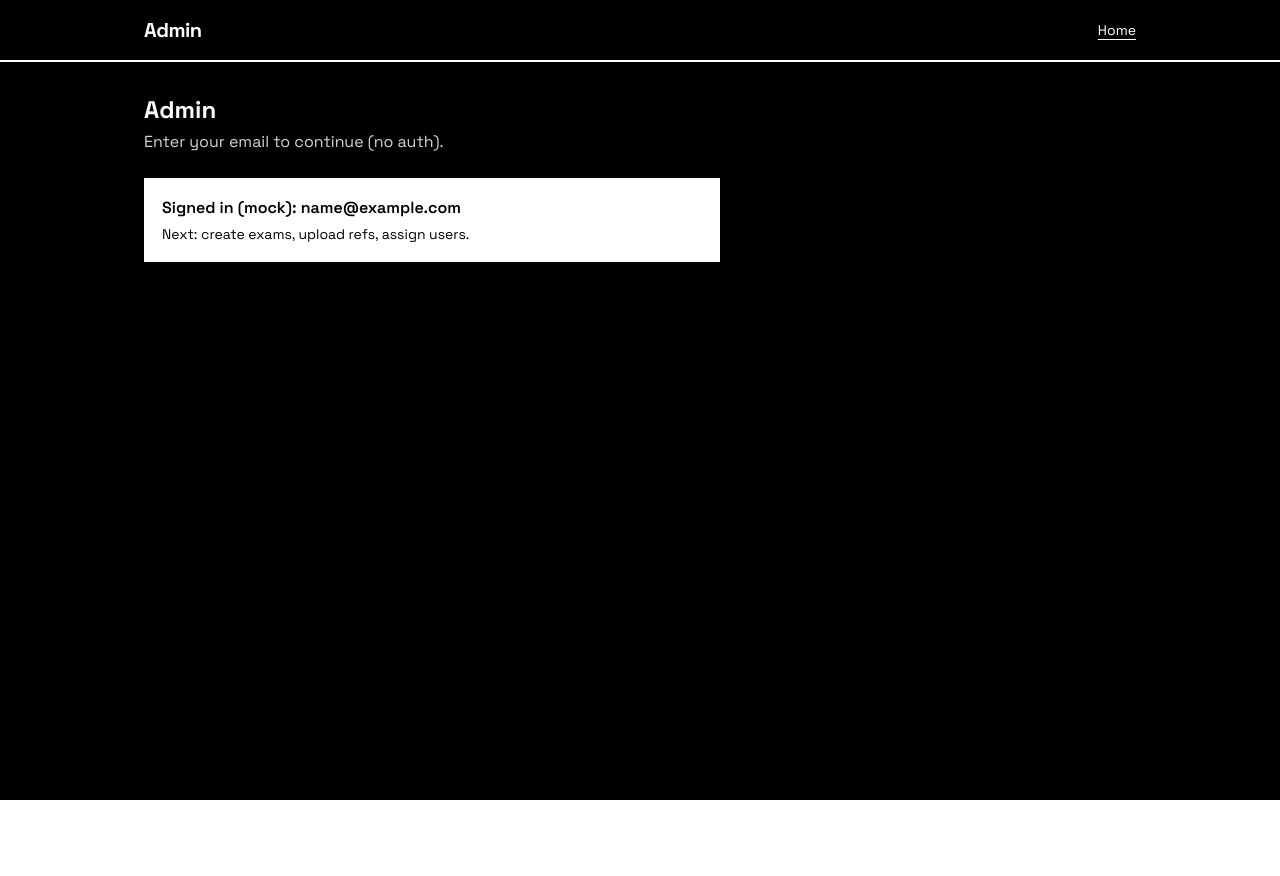
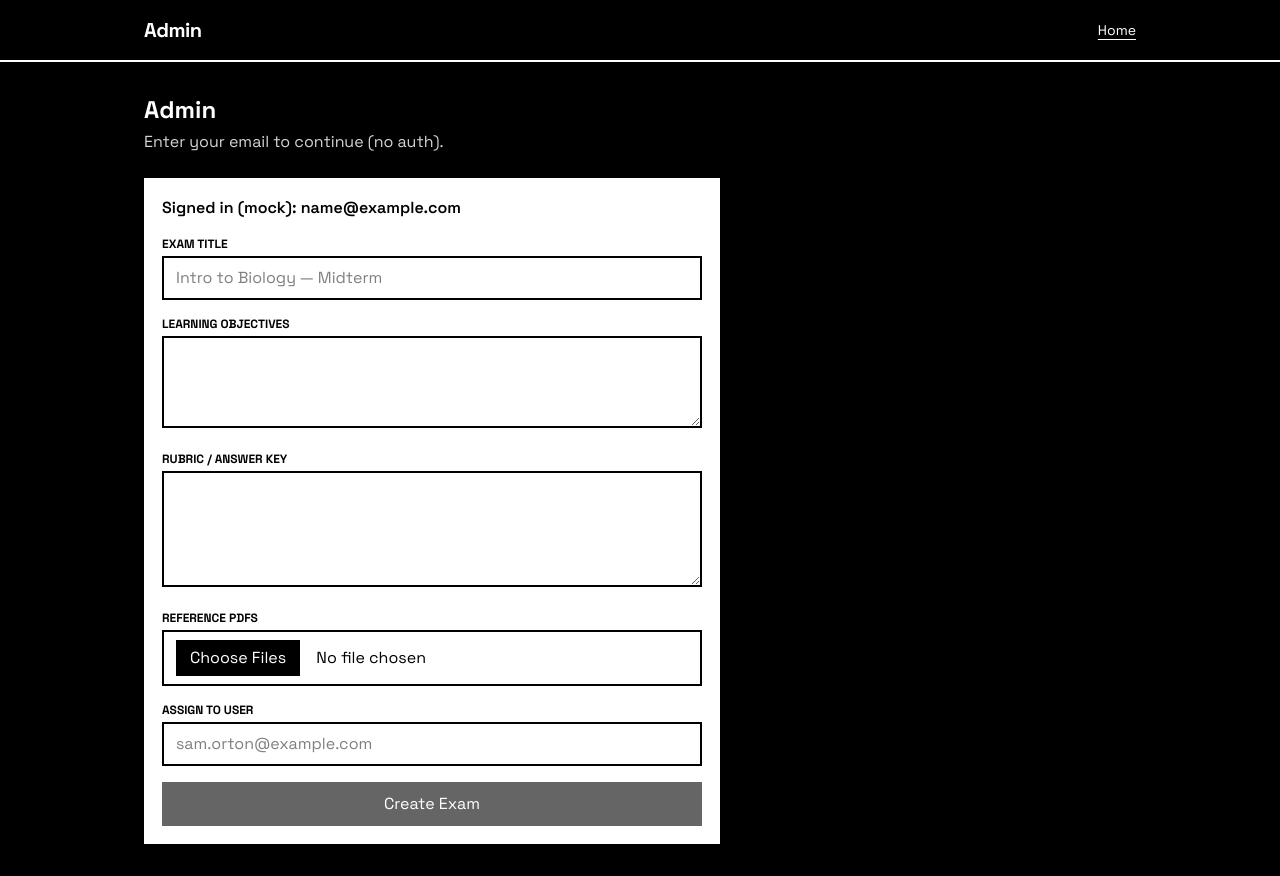
Before and after one commit to haloweavedev/gurubot, a Next.js app: page /admin in a window 1280 px wide. Both pictures are taken after typing "name@example.com" into the empty fields and a click on the button "Enter Admin Portal". Before the commit the page ends 800 px from the top, so only its background shows below. Built offline with nearby package versions, Linux system fonts and the light colour scheme.

Commit message:
feat(admin): upload PDFs to Supabase bucket and create exams; feat(api): /api/exams and /api/exams/[id]/plan to generate learning path via OpenAI; chore(env): add public Supabase vars; chore(prisma): add plan Json field

```diff
--- a/app/admin/page.tsx
+++ b/app/admin/page.tsx
@@ -1,7 +1,8 @@
 "use client";
 
-import { Suspense, useState } from "react";
+import { Suspense, useMemo, useState } from "react";
 import { useSearchParams } from "next/navigation";
+import { getSupabaseClient } from "@/lib/supabase/client";
 
 export default function AdminPage() {
   return (
@@ -15,6 +16,20 @@ function AdminInner() {
   const params = useSearchParams();
   const [email, setEmail] = useState<string>(params.get("user") ?? "");
   const [confirmed, setConfirmed] = useState(false);
+  const [title, setTitle] = useState("");
+  const [objectives, setObjectives] = useState("");
+  const [rubric, setRubric] = useState("");
+  const [assignee, setAssignee] = useState("");
+  const [files, setFiles] = useState<FileList | null>(null);
+  const [saving, setSaving] = useState(false);
+
+  const canSubmit = useMemo(() => !!title && (files?.length ?? 0) > 0, [title, files]);
+
+  function randId(len = 8) {
+    const arr = new Uint8Array(len);
+    crypto.getRandomValues(arr);
+    return Array.from(arr, (b) => b.toString(16).padStart(2, "0")).join("");
+  }
 
   return (
     <div className="max-w-xl">
@@ -47,9 +62,106 @@ function AdminInner() {
         </form>
       ) : (
         <div className="mt-6">
-          <div className="bg-white text-black p-4 border-2 border-white">
+          <div className="bg-white text-black p-4 border-2 border-white space-y-4">
             <p className="font-semibold">Signed in (mock): {email}</p>
-            <p className="text-sm mt-1">Next: create exams, upload refs, assign users.</p>
+            <form
+              className="grid gap-4"
+              onSubmit={async (e) => {
+                e.preventDefault();
+                if (!files || files.length === 0) return;
+                setSaving(true);
+                try {
+                  const supabase = getSupabaseClient();
+                  const uploaded: { name: string; mimeType: string; url: string }[] = [];
+                  for (const f of Array.from(files)) {
+                    const key = `${email || 'admin'}/${Date.now()}-${randId(6)}-${f.name}`;
+                    const { error } = await supabase.storage.from("exams").upload(key, f, {
+                      upsert: false,
+                      contentType: f.type,
+                    });
+                    if (error) throw error;
+                    const { data } = supabase.storage.from("exams").getPublicUrl(key);
+                    uploaded.push({ name: f.name, mimeType: f.type || "application/octet-stream", url: data.publicUrl });
+                  }
+
+                  const res = await fetch("/api/exams", {
+                    method: "POST",
+                    headers: { "Content-Type": "application/json" },
+                    body: JSON.stringify({ title, objectives, rubric, assignee, documents: uploaded }),
+                  });
+                  if (!res.ok) throw new Error("Failed to create exam");
+                  const out = await res.json();
+                  // Fire-and-forget planning job
+                  fetch(`/api/exams/${out.id}/plan`, { method: "POST" }).catch(() => {});
+                  alert(`Exam created (#${out.id}). Planning started. Documents: ${uploaded.length}`);
+                  setTitle("");
+                  setObjectives("");
+                  setRubric("");
+                  setAssignee("");
+                  setFiles(null);
+                } catch (err) {
+                  const message = err instanceof Error ? err.message : "Upload failed";
+                  alert(message);
+                } finally {
+                  setSaving(false);
+                }
+              }}
+            >
+              <div>
+                <label className="block text-xs uppercase font-bold">Exam Title</label>
+                <input
+                  value={title}
+                  onChange={(e) => setTitle(e.target.value)}
+                  placeholder="Intro to Biology — Midterm"
+                  className="mt-1 w-full border-2 border-black px-3 py-2"
+                  required
+                />
+              </div>
+              <div>
+                <label className="block text-xs uppercase font-bold">Learning Objectives</label>
+                <textarea
+                  value={objectives}
+                  onChange={(e) => setObjectives(e.target.value)}
+                  rows={3}
+                  className="mt-1 w-full border-2 border-black px-3 py-2"
+                />
+              </div>
+              <div>
+                <label className="block text-xs uppercase font-bold">Rubric / Answer Key</label>
+                <textarea
+                  value={rubric}
+                  onChange={(e) => setRubric(e.target.value)}
+                  rows={4}
+                  className="mt-1 w-full border-2 border-black px-3 py-2"
+                />
+              </div>
+              <div>
+                <label className="block text-xs uppercase font-bold">Reference PDFs</label>
+                <input
+                  type="file"
+                  accept="application/pdf,application/vnd.openxmlformats-officedocument.wordprocessingml.document,application/vnd.openxmlformats-officedocument.presentationml.presentation,application/msword,application/vnd.ms-powerpoint"
+                  multiple
+                  onChange={(e) => setFiles(e.currentTarget.files)}
+                  className="mt-1 block w-full border-2 border-black px-3 py-2 file:mr-4 file:border-2 file:border-black file:bg-black file:text-white file:px-3 file:py-1"
+                />
+              </div>
+              <div>
+                <label className="block text-xs uppercase font-bold">Assign to User</label>
+                <input
+                  value={assignee}
+                  onChange={(e) => setAssignee(e.target.value)}
+                  placeholder="sam.orton@example.com"
+                  className="mt-1 w-full border-2 border-black px-3 py-2"
+                />
+              </div>
+              <button
+                type="submit"
+                disabled={!canSubmit || saving}
+                className="border-2 border-black bg-black text-white px-4 py-2 disabled:opacity-60"
+              >
+                {saving ? "Saving…" : "Create Exam"}
+              </button>
+            </form>
           </div>
         </div>
       )}
--- /dev/null
+++ b/app/api/exams/[id]/plan/route.ts
@@ -0,0 +1,74 @@
+import { NextResponse } from "next/server";
+import { prisma } from "@/lib/db/prisma";
+import { z } from "zod";
+import { generateText } from "ai";
+import { openai } from "@ai-sdk/openai";
+
+const planSchema = z.object({
+  outline: z
+    .array(
+      z.object({
+        title: z.string(),
+        summary: z.string().optional(),
+      })
+    )
+    .min(1),
+  questions: z
+    .array(
+      z.object({
+        id: z.string(),
+        prompt: z.string(),
+        competency: z.string().optional(),
+      })
+    )
+    .min(3)
+    .max(12),
+  rubricSummary: z.string(),
+});
+
+export async function POST(
+  _req: Request,
+  context: unknown
+) {
+  const params = (context as { params?: Record<string, string> }).params ?? {};
+  const idNum = Number(params.id);
+  if (!Number.isFinite(idNum)) {
+    return NextResponse.json({ error: "Invalid exam id" }, { status: 400 });
+  }
+
+  const exam = await prisma.exam.findUnique({
+    where: { id: idNum },
+    include: { documents: true },
+  });
+  if (!exam) return NextResponse.json({ error: "Exam not found" }, { status: 404 });
+
+  const docNames = exam.documents.map((d) => d.name);
+
+  const prompt = `You are an expert educator designing an oral exam.
+Given the exam title, learning objectives, rubric text, and a list of document names, produce:
+- A short outline of 3-6 sections
+- 5-10 competency questions
+- A brief rubric summary for evaluators.
+If documents are not available, infer from objectives and rubric. JSON only.`;
+
+  const { text } = await generateText({
+    model: openai("gpt-4o-mini"),
+    prompt: `${prompt}\n\nReturn strict JSON with this shape: {"outline":[{"title":"string","summary":"string?"}],"questions":[{"id":"string","prompt":"string","competency":"string?"}],"rubricSummary":"string"}.\n\nInput:\nTitle: ${exam.title}\nObjectives: ${exam.objectives}\nRubric: ${exam.rubric}\nDocuments: ${docNames.join(", ")}`,
+  });
+
+  let parsed: unknown;
+  try {
+    parsed = JSON.parse(text);
+  } catch {
+    return NextResponse.json({ error: "Model did not return valid JSON", raw: text }, { status: 502 });
+  }
+  const object = planSchema.parse(parsed);
+
+  const updated = await prisma.exam.update({
+    where: { id: idNum },
+    data: { plan: object },
+    select: { id: true },
+  });
+
+  return NextResponse.json({ ok: true, id: updated.id, plan: object });
+}
--- /dev/null
+++ b/app/api/exams/route.ts
@@ -0,0 +1,37 @@
+import { NextResponse } from "next/server";
+import { prisma } from "@/lib/db/prisma";
+
+type CreateExamBody = {
+  title: string;
+  objectives: string;
+  rubric: string;
+  assignee?: string;
+  documents: { name: string; mimeType: string; url: string }[];
+};
+
+export async function POST(req: Request) {
+  try {
+    const body = (await req.json()) as CreateExamBody;
+    if (!body?.title) return NextResponse.json({ error: "Missing title" }, { status: 400 });
+    const created = await prisma.exam.create({
+      data: {
+        title: body.title,
+        objectives: body.objectives ?? "",
+        rubric: body.rubric ?? "",
+        documents: {
+          create: (body.documents ?? []).map((d) => ({ name: d.name, mimeType: d.mimeType, url: d.url })),
+        },
+        assignments: body.assignee
+          ? {
+              create: { assignee: body.assignee },
+            }
+          : undefined,
+      },
+      include: { documents: true, assignments: true },
+    });
+    return NextResponse.json({ id: created.id, exam: created }, { status: 201 });
+  } catch (err) {
+    console.error("[exams POST]", err);
+    return NextResponse.json({ error: "Failed to create exam" }, { status: 500 });
+  }
+}
--- /dev/null
+++ b/lib/supabase/client.ts
@@ -0,0 +1,10 @@
+import { createClient, type SupabaseClient } from '@supabase/supabase-js';
+
+export function getSupabaseClient(): SupabaseClient {
+  const url = process.env.NEXT_PUBLIC_SUPABASE_URL;
+  const anon = process.env.NEXT_PUBLIC_SUPABASE_ANON_KEY;
+  if (!url || !anon) {
+    throw new Error('Missing NEXT_PUBLIC_SUPABASE_URL or NEXT_PUBLIC_SUPABASE_ANON_KEY');
+  }
+  return createClient(url, anon);
+}
```
Also changed, not shown: 1 other file (tests, documents, lock files or other folders).
